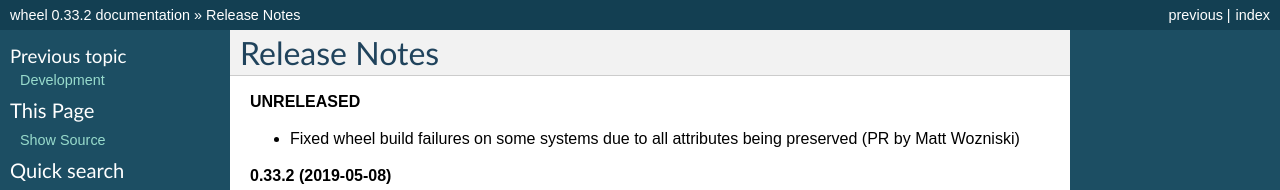
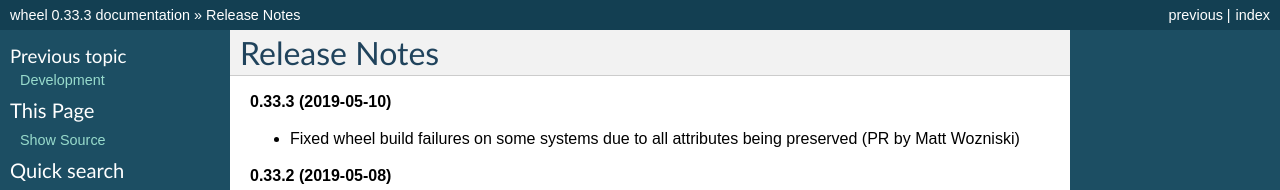
Before and after one commit to pypa/wheel, a Sphinx documentation site: the page built from docs/news.rst, in a window 1280 px wide and 900 px high. Shown: the top 190 px of the window. Built offline with Sphinx 7.4.7, drawn with Linux system fonts in a browser that asks for light colours; pages that are not in the unit, such as notebooks, are missing from menus; some of the changed text lies outside the part shown.

Commit message:
Bumped up the version number

```diff
--- a/docs/news.rst
+++ b/docs/news.rst
@@ -1,7 +1,7 @@
 Release Notes
 =============
 
-**UNRELEASED**
+**0.33.3 (2019-05-10)**
 
 - Fixed wheel build failures on some systems due to all attributes being
   preserved (PR by Matt Wozniski)
--- a/wheel/__init__.py
+++ b/wheel/__init__.py
@@ -1,2 +1,2 @@
 # __variables__ with double-quoted values will be available in setup.py:
-__version__ = "0.33.2"
+__version__ = "0.33.3"
```
